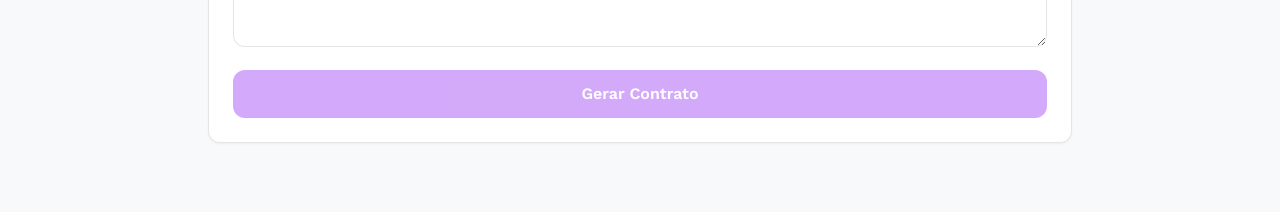
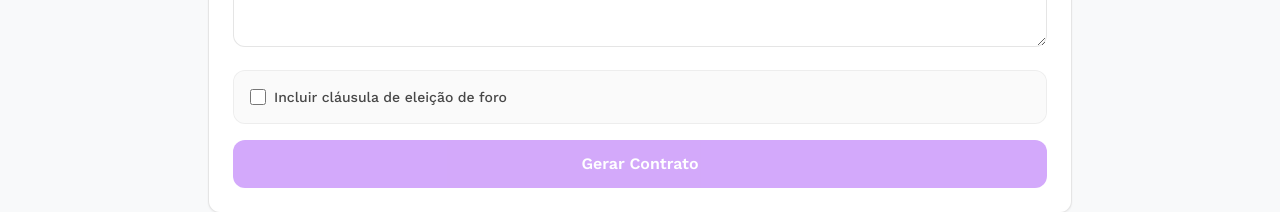
Before and after one commit to sablewin22/iLoveWorkui, a React (Vite) app: page /criador-contrato in a window 1280 px wide. Shown: the part 628-840 px from the top of the page. Built offline with nearby package versions, Linux system fonts and the light colour scheme; no server answers.

Commit message:
feat: show foro checkbox for all contract types

```diff
--- a/src/pages/CriadorContrato.jsx
+++ b/src/pages/CriadorContrato.jsx
@@ -30,7 +30,7 @@ const parteBLabels = {
   "Parceria Comercial": "Segundo Parceiro",
 };
 
-const foroTipos = ["CLT", "Locação de Imóvel"];
+
 
 function cleanResult(text) {
   return text
@@ -66,7 +66,7 @@ export default function CriadorContrato() {
 
   const labelA = parteALabels[form.tipo] || "Parte A";
   const labelB = parteBLabels[form.tipo] || "Parte B";
-  const mostraForo = foroTipos.includes(form.tipo);
+  const mostraForo = true;
 
   const handleSubmit = async () => {
     if (!form.tipo || !form.parteA || !form.parteB || !form.objeto) return;
```
